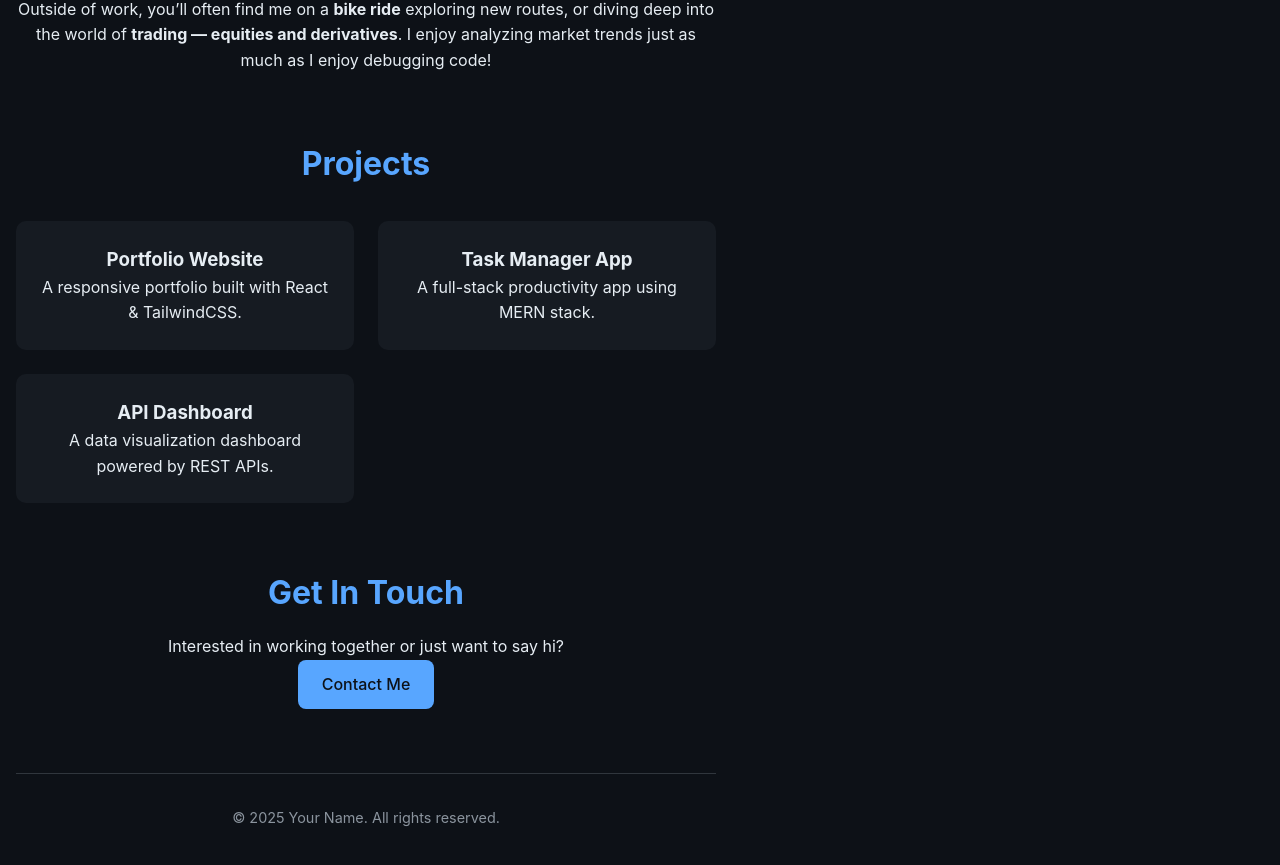
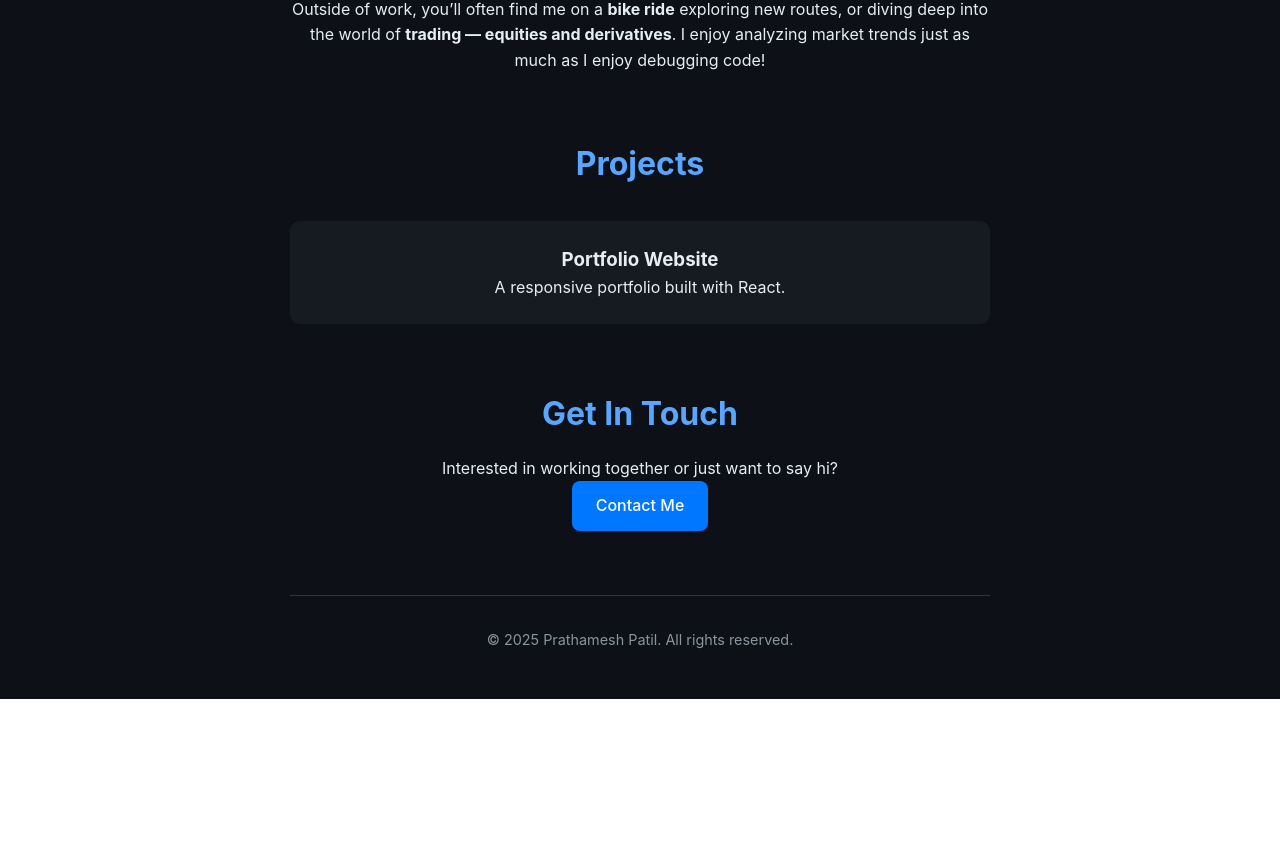
Before and after one commit to prathameshpatil8512/resume, a React (Vite) app: page / in a window 1280 px wide. Shown: the part 775-1640 px from the top of the page. After the commit the page ends 1474 px from the top, so only its background shows below. Built offline with nearby package versions, Linux system fonts and the light colour scheme.

Commit message:
vvvvvvvvvvvvvv

```diff
--- a/src/App.css
+++ b/src/App.css
@@ -4,6 +4,7 @@
   padding: 0;
   box-sizing: border-box;
   scroll-behavior: smooth;
+  justify-content: center;
 }
 
 body {
@@ -66,8 +67,8 @@ body {
 
 .cta {
   display: inline-block;
-  background-color: #58a6ff;
-  color: #0d1117;
+  background-color: #0077ff;
+  color: #ffffff;
   padding: 0.75rem 1.5rem;
   border-radius: 8px;
   text-decoration: none;
@@ -75,7 +76,8 @@ body {
 }
 
 .cta:hover {
-  background-color: #1f6feb;
+  background-color: #8ab4f1;
+  color: #000000;
 }
 
 /* About Section */
--- a/src/App.tsx
+++ b/src/App.tsx
@@ -40,15 +40,7 @@ function App() {
         <div className="project-grid">
           <div className="project-card">
             <h3>Portfolio Website</h3>
-            <p>A responsive portfolio built with React & TailwindCSS.</p>
-          </div>
-          <div className="project-card">
-            <h3>Task Manager App</h3>
-            <p>A full-stack productivity app using MERN stack.</p>
-          </div>
-          <div className="project-card">
-            <h3>API Dashboard</h3>
-            <p>A data visualization dashboard powered by REST APIs.</p>
+            <p>A responsive portfolio built with React.</p>
           </div>
         </div>
       </section>
@@ -57,15 +49,14 @@ function App() {
       <section id="contact" className="contact">
         <h2>Get In Touch</h2>
         <p>Interested in working together or just want to say hi?</p>
-        <a href="mailto:youremail@example.com" className="cta">Contact Me</a>
+        <a href="mailto:prathameshpatil8512.com" className="cta">Contact Me</a>
       </section>
 
       {/* Footer */}
       <footer className="footer">
-        <p>© {new Date().getFullYear()} Your Name. All rights reserved.</p>
+        <p>© {new Date().getFullYear()} Prathamesh Patil. All rights reserved.</p>
       </footer>
     </div>
   );
 }
-
 export default App;
```
